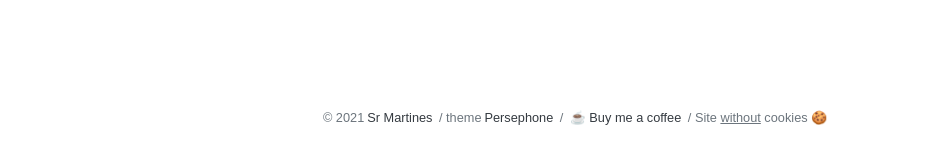
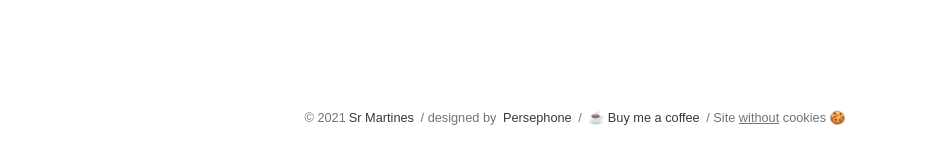
Before and after one commit to ewiggin/srmartines, a Jekyll site: the page built from about.md, in a window 1280 px wide. Shown: the part 748-897 px from the top of the page, without its empty margins (65-998 px from the left). Built offline with Jekyll 4.4.1, drawn with Linux system fonts in a browser that asks for light colours.

Commit message:
add copyright of theme

```diff
--- a/_includes/footer.html
+++ b/_includes/footer.html
@@ -1,3 +1,3 @@
 <footer class="site-footer">
-  © {{ site.time | date: "%Y" }}<a href="{{ "/" | relative_url }}">{{ site.title }}</a> / theme<a href="https://github.com/erlzhang/jekyll-theme-persephone" target="_blank">Persephone</a> / <a href="https://www.buymeacoffee.com/srmartines" target="_blank">☕️ Buy me a coffee</a> / Site <u>without</u> cookies 🍪
+  © {{ site.time | date: "%Y" }}<a href="{{ "/" | relative_url }}">{{ site.title }}</a> / designed by <a href="https://github.com/erlzhang" target="_blank">Persephone</a> / <a href="https://www.buymeacoffee.com/srmartines" target="_blank">☕️ Buy me a coffee</a> / Site <u>without</u> cookies 🍪
 </footer>
```
